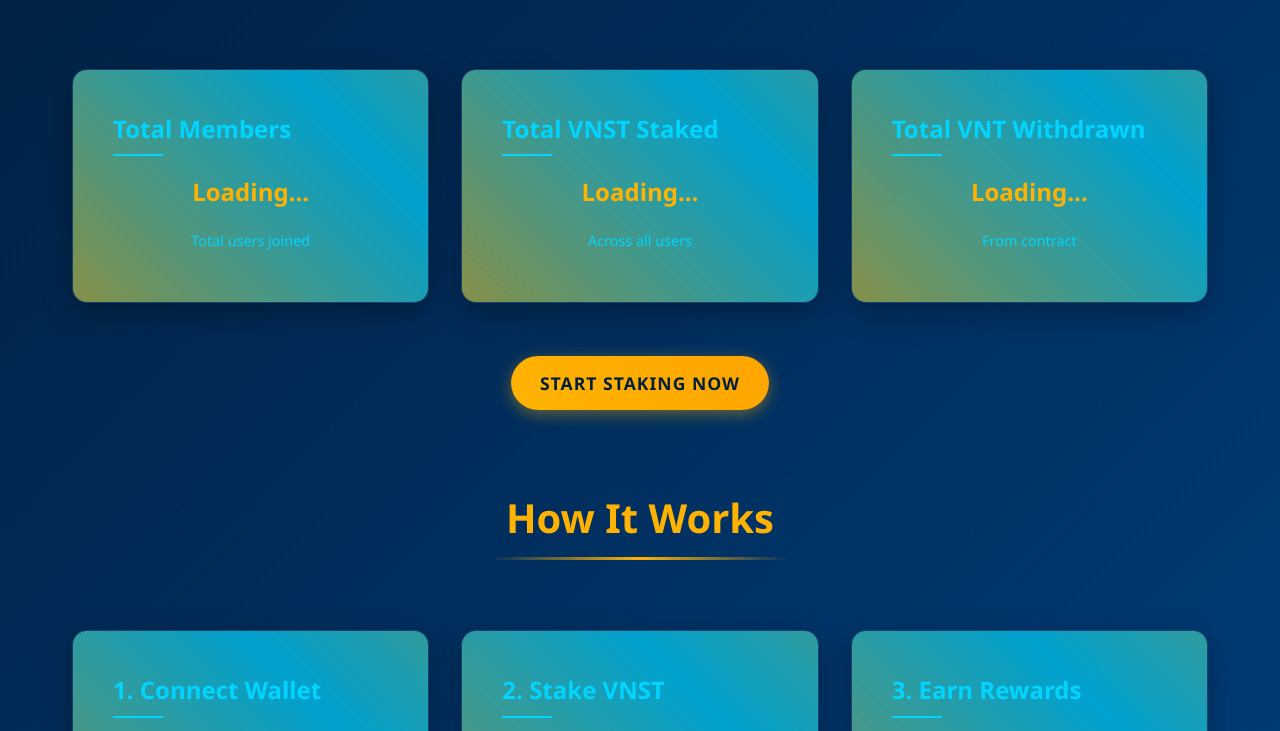
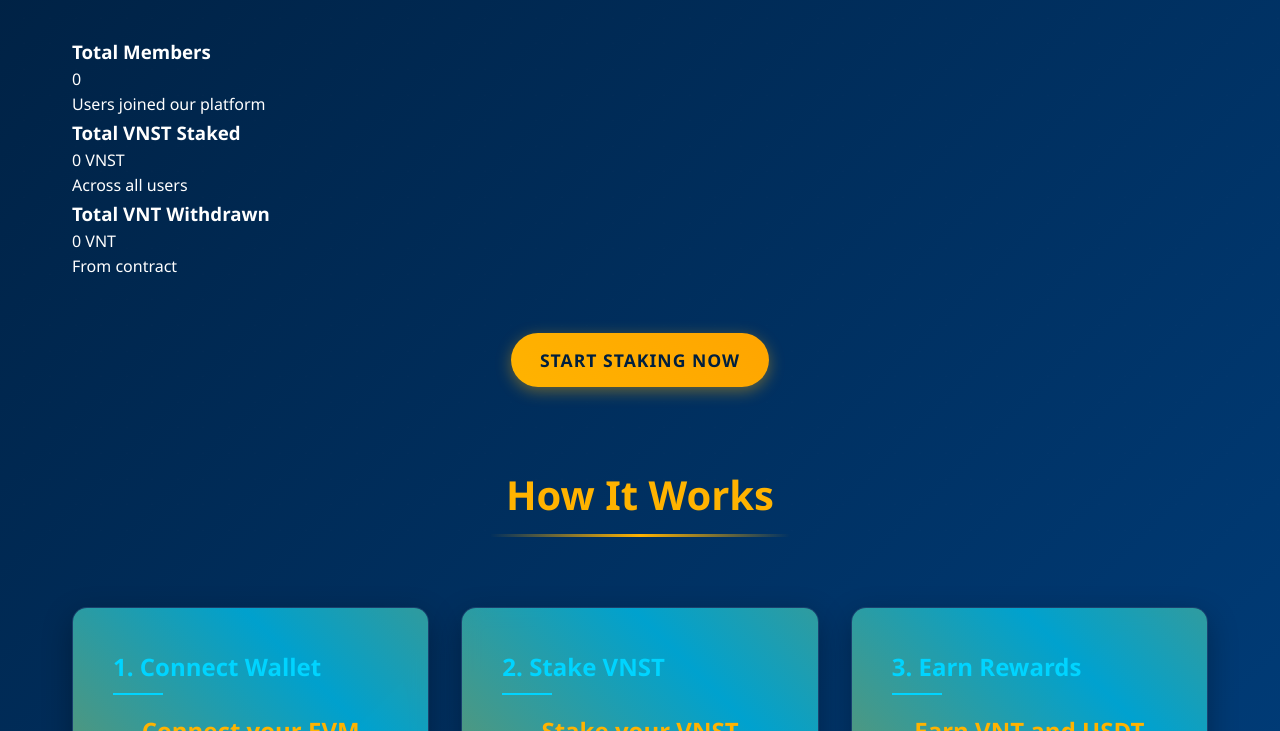
Before and after one commit to SRTAK786/newstake-web, a plain HTML site: page index.html in a window 1280 px wide. Shown: the part 264-995 px from the top of the page. Drawn offline with Linux system fonts and the light colour scheme.

Commit message:
Update index.html

```diff
--- a/index.html
+++ b/index.html
@@ -22,22 +22,24 @@
 
     <main>
         <section class="content-section">
-            <h2>VNST Staking Platform</h2>
-            <div class="cards-container">
-                <div class="card">
+          <h2>VNST Staking Overview</h2>
+          <div class="stats-container">
+            <div class="stat-card pulse">
               <h3>Total Members</h3>
-                    <p id="totalUsers">Loading...</p>
-                    <div class="info-text">Total users joined</div>
+              <div class="value" id="totalUsers">0</div>
+              <div class="label">Users joined our platform</div>
             </div>
-                <div class="card">
+
+            <div class="stat-card pulse">
               <h3>Total VNST Staked</h3>
-                    <p id="totalStakedInContract">Loading...</p>
-                    <div class="info-text">Across all users</div>
+              <div class="value" id="totalStakedInContract">0 VNST</div>
+              <div class="label">Across all users</div>
             </div>
-                <div class="card">
+
+            <div class="stat-card pulse">
               <h3>Total VNT Withdrawn</h3>
-                    <p id="totalVNTWithdrawn">Loading...</p>
-                    <div class="info-text">From contract</div>
+              <div class="value" id="totalVNTWithdrawn">0 VNT</div>
+              <div class="label">From contract</div>
             </div>
           </div>
 
```
Lines whose indentation alone changed are shown as unchanged.
